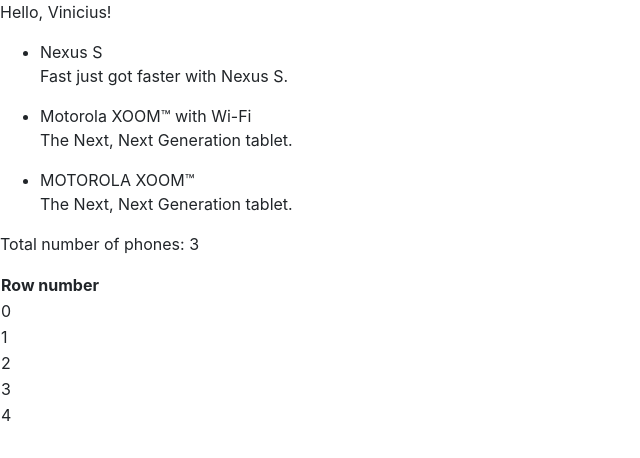
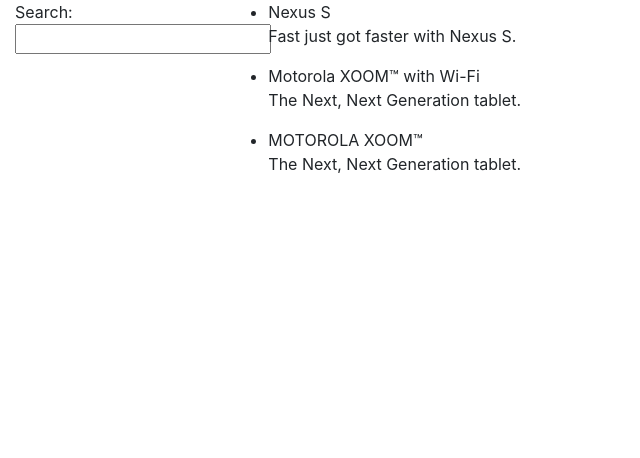
Before and after one commit to bertoldi11/teste-angular-node, a plain HTML site: page public/index.html in a window 1280 px wide. Shown: the whole page, without its empty margins (0-640 px from the left). Drawn offline with nearby package versions, Linux system fonts and the light colour scheme.

Commit message:
Parte 3 do tutorial

```diff
--- a/public/index.html
+++ b/public/index.html
@@ -1,24 +1,27 @@
 <!doctype html>
-<html lang="en" ng-app="phonecatApp">
+<html lang="en" ng-app="phonecatApp" ng-controller="PhoneListCtrl">
 <head>
     <meta charset="utf-8">
-    <title>Google Phone Gallery</title>
+    <title ng-bind-template="Google Phone Galley: {{query}}">Google Phone Gallery</title>
     <link rel="stylesheet" href="bower_components/bootstrap/dist/css/bootstrap.css">
     <link rel="stylesheet" href="css/app.css">
     <script src="bower_components/angular/angular.js"></script>
     <script src="js/controllers.js"></script>
 </head>
-<body ng-controller="PhoneListCtrl">
-<p>Hello, {{name}}!</p>
-<ul>
-    <li ng-repeat="phone in phones">
-        <span>{{phone.name}}</span>
-        <p>{{phone.snippet}}</p>
-    </li>
-</ul>
-<p>Total number of phones: {{phones.length}}</p>
-<table>
-    <tr><th>Row number</th></tr>
-    <tr ng-repeat="i in [0,1,2,3,4]"><td>{{i}}</td></tr>
-</table>
+<body>
+    <div class="container-fluid">
+        <div class="row">
+            <div class="col-md-2">
+                Search: <input ng-model="query">
+            </div>
+            <div class="col-md-10">
+                <ul class="phones">
+                    <li ng-repeat="phone in phones | filter: query">
+                        {{phone.name}}
+                        <p>{{phone.snippet}}</p>
+                    </li>
+                </ul>
+            </div>
+        </div>
+    </div>
 </body>
```
